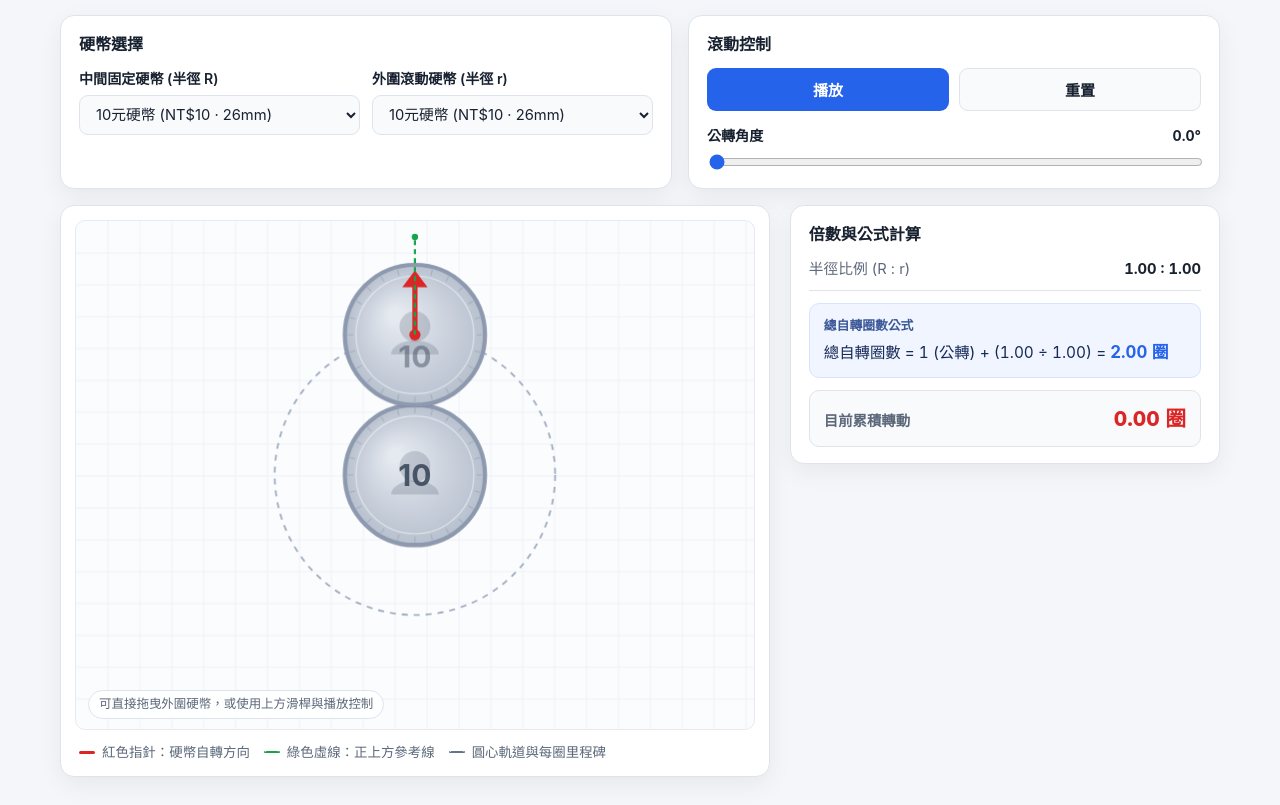
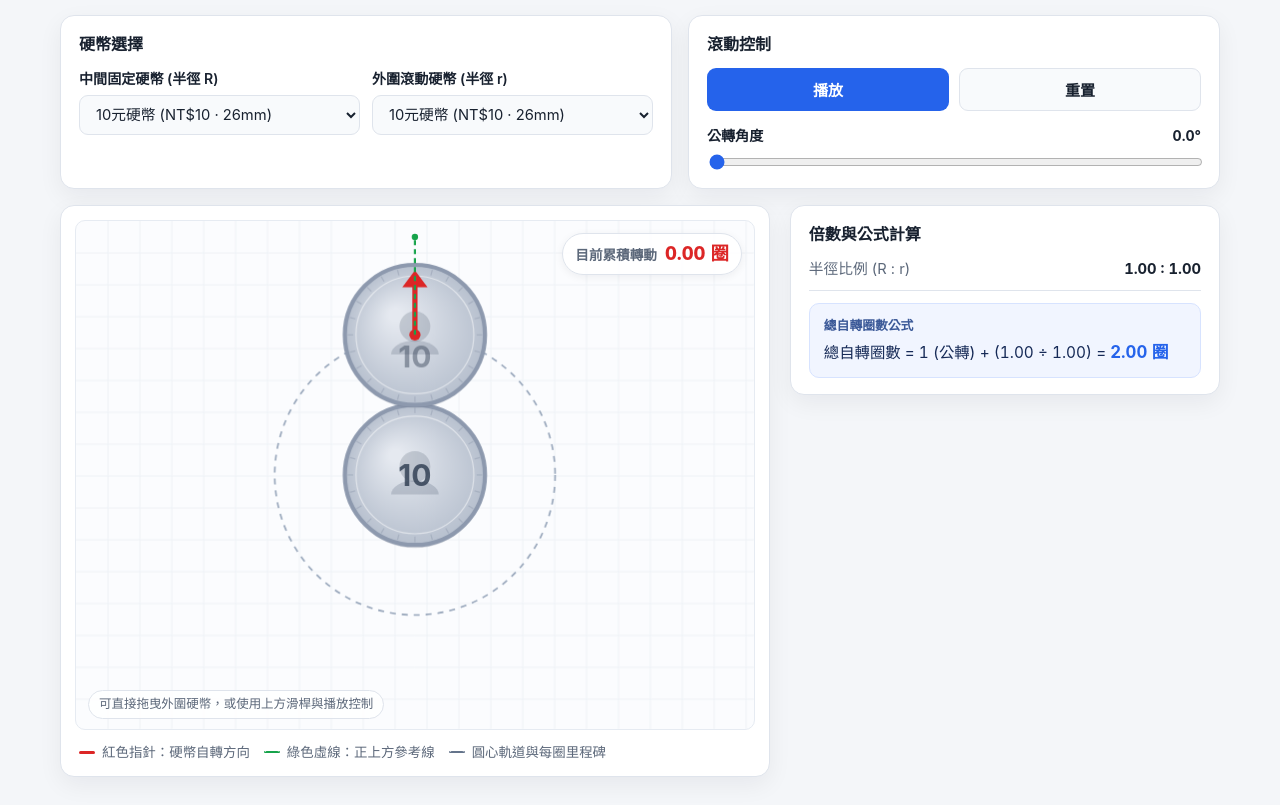
Before and after one commit to herman917/CoinRotation, a plain HTML site: page index.html in a window 1280 px wide. Shown: the part 88-893 px from the top of the page. Drawn offline with Linux system fonts and the light colour scheme.

Commit message:
Move rotation counter badge to top-right corner of canvas

```diff
--- a/index.html
+++ b/index.html
@@ -63,6 +63,10 @@
         <section class="canvas-panel" aria-label="硬幣滾動模擬畫布">
           <div class="canvas-wrapper">
             <canvas id="simCanvas"></canvas>
+            <div class="canvas-counter" aria-live="polite">
+              <span class="counter-label">目前累積轉動</span>
+              <span id="rotationCounter" class="counter-value">0.00 圈</span>
+            </div>
             <div class="canvas-hint">可直接拖曳外圍硬幣，或使用上方滑桿與播放控制</div>
           </div>
           <div class="legend-bar">
@@ -94,10 +98,6 @@
                 1 (公轉) + (1.00 ÷ 1.00) = <strong>2.00 圈</strong>
               </div>
             </div>
-            <div class="counter-box">
-              <span class="counter-label">目前累積轉動</span>
-              <span id="rotationCounter" class="counter-value">0.00 圈</span>
-            </div>
           </div>
         </aside>
       </main>
--- a/style.css
+++ b/style.css
@@ -106,6 +106,21 @@ body {
 
 #simCanvas:active {
   cursor: grabbing;
+}
+
+.canvas-counter {
+  position: absolute;
+  top: 12px;
+  right: 12px;
+  display: inline-flex;
+  align-items: baseline;
+  gap: 8px;
+  padding: 6px 12px;
+  border-radius: 999px;
+  background: rgba(255, 255, 255, 0.92);
+  border: 1px solid var(--border);
+  box-shadow: 0 2px 8px rgba(15, 23, 42, 0.06);
+  pointer-events: none;
 }
 
 .canvas-hint {
@@ -298,7 +313,7 @@ input[type='range'] {
   border: 1px solid #d7e3ff;
   border-radius: 10px;
   padding: 12px 14px;
-  margin-bottom: 12px;
+  margin-bottom: 0;
 }
 
 .formula-label {
@@ -320,24 +335,14 @@ input[type='range'] {
   font-size: 1.05rem;
 }
 
-.counter-box {
-  display: flex;
-  justify-content: space-between;
-  align-items: baseline;
-  background: var(--surface-alt);
-  border: 1px solid var(--border);
-  border-radius: 10px;
-  padding: 12px 14px;
-}
-
 .counter-label {
-  font-size: 0.9rem;
+  font-size: 0.85rem;
   font-weight: 600;
   color: var(--text-muted);
 }
 
 .counter-value {
-  font-size: 1.3rem;
+  font-size: 1.15rem;
   font-weight: 800;
   font-variant-numeric: tabular-nums;
   color: var(--danger);
```
